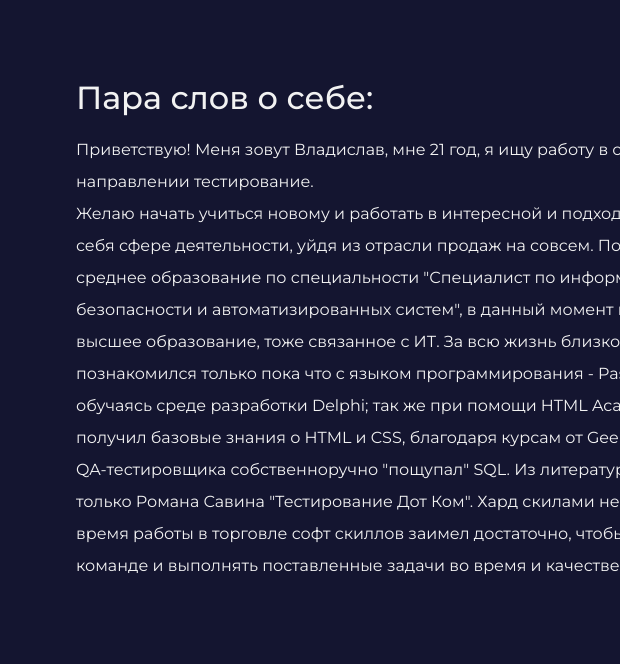
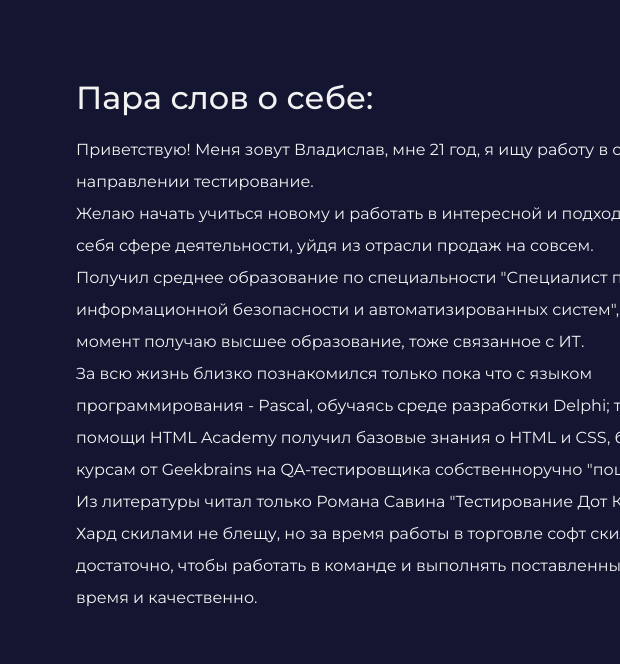
Before and after one commit to n4styq/my-site, a plain HTML site: page index.html in a window 1280 px wide. Shown: the part 1380-2044 px from the top of the page, 660-1280 px from the left. Drawn offline with Linux system fonts and the light colour scheme.

Commit message:
Update index.html

```diff
--- a/index.html
+++ b/index.html
@@ -27,12 +27,12 @@
       </figure>
       <div>
       <h3>Пара слов о себе:</h3>
-      <p>Приветствую! Меня зовут Владислав, мне 21 год, я ищу работу в сфере IT в направлении тестирование.<br>
-         Желаю начать учиться новому и работать в интересной и подходящей для себя сфере деятельности, уйдя из отрасли продаж на совсем.
-         Получил среднее образование по специальности "Специалист по информационной безопасности и автоматизированных систем", в данный момент получаю высшее образование, тоже связанное с ИТ.
-         За всю жизнь близко познакомился только пока что с языком программирования - Pascal, обучаясь среде разработки Delphi; так же при помощи HTML Academy получил базовые знания о HTML и CSS, благодаря курсам от Geekbrains на QA-тестировщика собственноручно "пощупал" SQL.
-         Из литературы читал только Романа Савина "Тестирование Дот Ком".
-         Хард скилами не блещу, но за время работы в торговле софт скиллов заимел достаточно, чтобы работать в команде и выполнять поставленные задачи во время и качественно..</p>
+      <p>Приветствую! Меня зовут Владислав, мне 21 год, я ищу работу в сфере IT в направлении тестирование.</p>
+         <p>Желаю начать учиться новому и работать в интересной и подходящей для себя сфере деятельности, уйдя из отрасли продаж на совсем.</p>
+         <p>Получил среднее образование по специальности "Специалист по информационной безопасности и автоматизированных систем", в данный момент получаю высшее образование, тоже связанное с ИТ.</p>
+         <p>За всю жизнь близко познакомился только пока что с языком программирования - Pascal, обучаясь среде разработки Delphi; так же при помощи HTML Academy получил базовые знания о HTML и CSS, благодаря курсам от Geekbrains на QA-тестировщика собственноручно "пощупал" SQL.</p>
+         <p>Из литературы читал только Романа Савина "Тестирование Дот Ком".</p>
+         <p>Хард скилами не блещу, но за время работы в торговле софт скиллов заимел достаточно, чтобы работать в команде и выполнять поставленные задачи во время и качественно.</p>
     </div>
     <!--<div class=skills>
       <h3>Мои навыки</h3>
```
